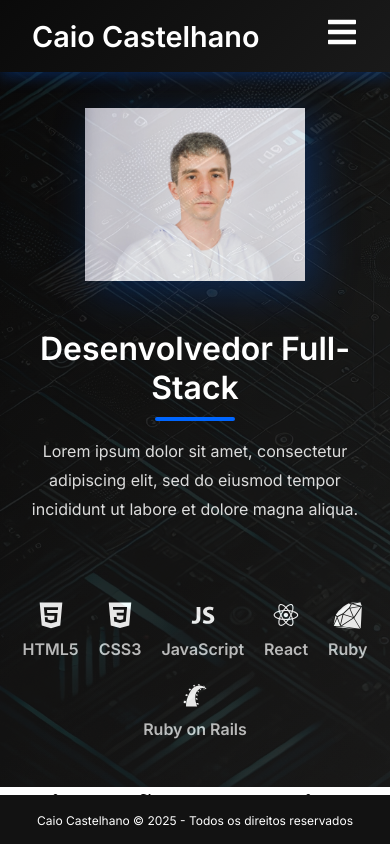
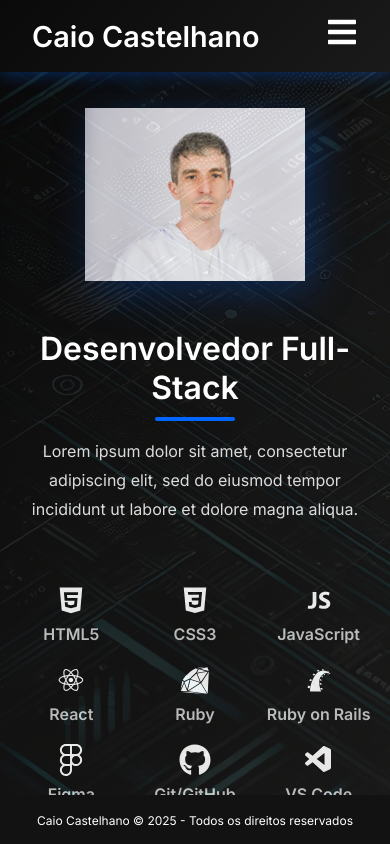
Before and after one commit to caiocastelhano/portfolio, a React (Vite) app: page / in a window 390 px wide. Shown: the top 844 px of the page. Built offline with nearby package versions, Linux system fonts and the light colour scheme.

Commit message:
Adiciona ícones e resolve responsividade 3 por linha

```diff
--- a/src/components/About.jsx
+++ b/src/components/About.jsx
@@ -3,6 +3,8 @@ import { LanguageContext } from "../context/LanguageContext";
 import "../styles/About.css";
 import profile from "../images/profile.jpg";
 import { DiReact, DiJavascript1, DiRuby, DiHtml5, DiCss3, DiRor } from "react-icons/di";
+import { FaFigma, FaGithub } from "react-icons/fa";
+import { VscVscode } from "react-icons/vsc";
 
 export default function About() {
   const { language } = useContext(LanguageContext);
@@ -34,6 +36,9 @@ export default function About() {
           { icon: <DiReact className="icon" />, label: "React" },
           { icon: <DiRuby className="icon" />, label: "Ruby" },
           { icon: <DiRor className="icon" />, label: "Ruby on Rails" },
+          { icon: <FaFigma className="icon" />, label: "Figma" },
+          { icon: <FaGithub className="icon" />, label: "Git/GitHub" },
+          { icon: <VscVscode className="icon" />, label: "VS Code" }
         ].map((item, index) => (
           <div className="icon-item" key={index}>
             {item.icon}
--- a/src/styles/About.css
+++ b/src/styles/About.css
@@ -85,7 +85,7 @@
   justify-content: center;
   align-items: center;
   gap: 55px;
-  margin-top: 75px;
+  margin-top: 60px;
   flex-wrap: wrap;
 }
 
@@ -158,5 +158,8 @@
 
   .icons-container {
     gap: 20px;
+    display: grid;
+    grid-template-columns: repeat(3, 1fr); /* Garante 3 ícones por linha */
+    justify-content: center;
   }
 }
```
